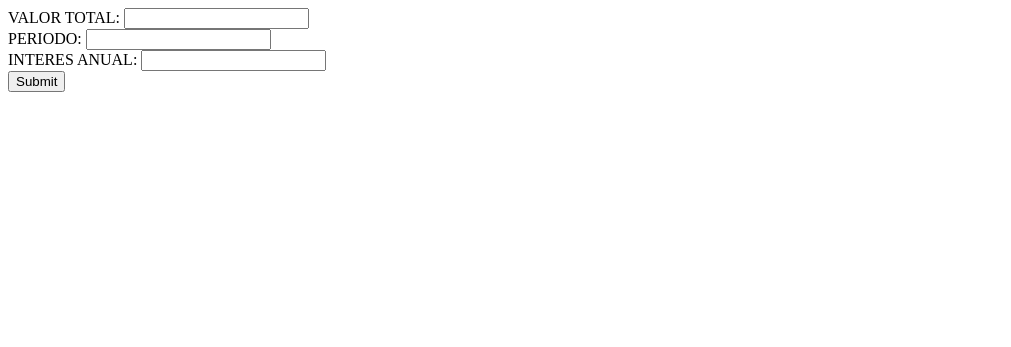
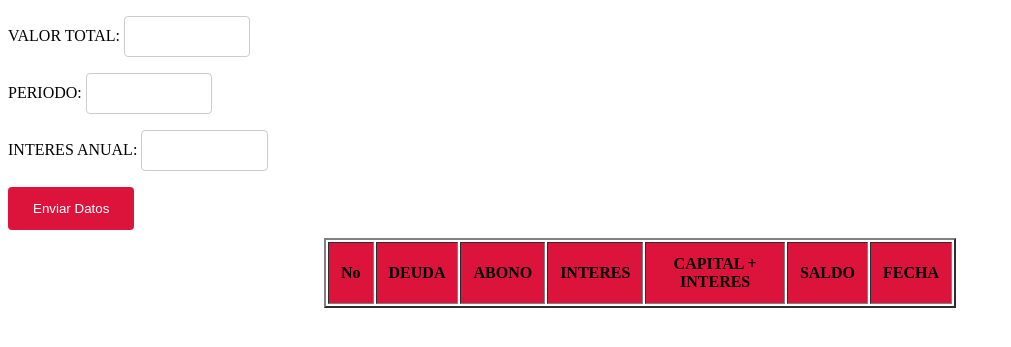
Before and after one commit to nightingale8/tabla_cotizacionPHP, a PHP site: page / in a window 1280 px wide. Shown: the top 347 px of the page, without its empty margins (0-1011 px from the left). Run offline with PHP 8.4, Linux system fonts and the light colour scheme; lists and menus that the app fills with data are empty.

Commit message:
SAU 26SEP23 10:30PM

```diff
--- a/index.php
+++ b/index.php
@@ -3,22 +3,107 @@
 <head>
     <meta charset="UTF-8">
     <meta name="viewport" content="width=device-width, initial-scale=1.0">
-    <title>IngresarDatos</title>
+    <title>Tabla Actualizada</title>
 </head>
 <body>
 <section> <!--- ingresar datos --->
 
 
-        <form action="tabla.php" method="GET">
+        <form  method="GET" action="<?php echo $_SERVER['PHP_SELF']; ?>">
             VALOR TOTAL: <input type="text" name="valorT"><br>
             PERIODO: <input type="text" name="periodo"><br>
             INTERES ANUAL: <input type="text" name="intAnual"><br>
 
-            <input type="submit">
+            <input type="submit" name="submit" value="Enviar Datos">
         </form>
 
 
 
     </section>
+
+                <section> <!---Actualizacion auto de la tabla--->
+                    <table width="50%" align="center" cellpadding="12px" cellspading="0px" border="2px">
+        <thead bgcolor="#DC143C">
+            <tr>
+                <th>No</th>
+                <th>DEUDA</th>
+                <th>ABONO</th>
+                <th>INTERES</th>
+                <th>CAPITAL + INTERES</th>
+                <th>SALDO</th>
+                <th>FECHA</th>
+            </tr>
+
+            </thead>
+
+            <tbody>
+
+             <?php
+             if(isset($_GET['submit'])){
+
+              $deuda=($_GET["valorT"]);
+              $pagos=($_GET["periodo"]);
+              $interes=(($_GET["intAnual"])/100)/12;
+              $saldo=$deuda;
+              $monto=$deuda/$pagos;
+              $fecha = date("d-m-Y");
+
+
+             for ($i=1; $i<= $pagos ; $i++) {
+            ?>
+            <tr>
+                <td align="center" bgcolor="#FFF8DC"><?php echo $i ?></td>
+                <td align="center" bgcolor="#FFF8DC"><?php echo round($saldo, 2, PHP_ROUND_HALF_UP );?></td>
+                <td align="center" bgcolor="#FFF8DC"><?php echo round($monto, 2, PHP_ROUND_HALF_UP ); ?></td>
+                <td align="center" bgcolor="#FFF8DC"><?php echo round($saldo*$interes, 2, PHP_ROUND_HALF_UP ); ?></td>
+                <td align="center" bgcolor="#FFF8DC"><?php echo round($monto+($saldo*$interes) , 2, PHP_ROUND_HALF_UP );?></td>
+                <td align="center" bgcolor="#FFF8DC"><?php echo round($saldo-$monto, 2, PHP_ROUND_HALF_UP ); ?></td>
+                <td align="center" bgcolor="#FFF8DC"><?php echo $fecha?></td>
+
+                    <?php $saldo=$saldo-$monto;
+                    $fecha = date("d-m-Y", strtotime($fecha."+ 1  month")); ?>
+             </tr>
+                    <?php
+                     }}
+                     ?>
+
+            </tbody>
+
+
+        </table>
+                </section>
 </body>
+<style>
+input[type=text], select {
+  width: 10%;
+  padding: 12px 20px;
+  margin: 8px 0;
+  display: inline-block;
+  border: 1px solid #ccc;
+  border-radius: 4px;
+  box-sizing: border-box;
+}
+
+input[type=submit] {
+  width: 10%;
+  background-color: #DC143C;
+  color: white;
+  padding: 14px 20px;
+  margin: 8px 0;
+  border: none;
+  border-radius: 4px;
+  cursor: pointer;
+}
+
+input[type=submit]:hover {
+  background-color: #45a049;
+}
+
+div {
+
+  border-radius: 5px;
+  background-color: #f2f2f2;
+  padding: 20px;
+}
+</style>
 </html>
```
